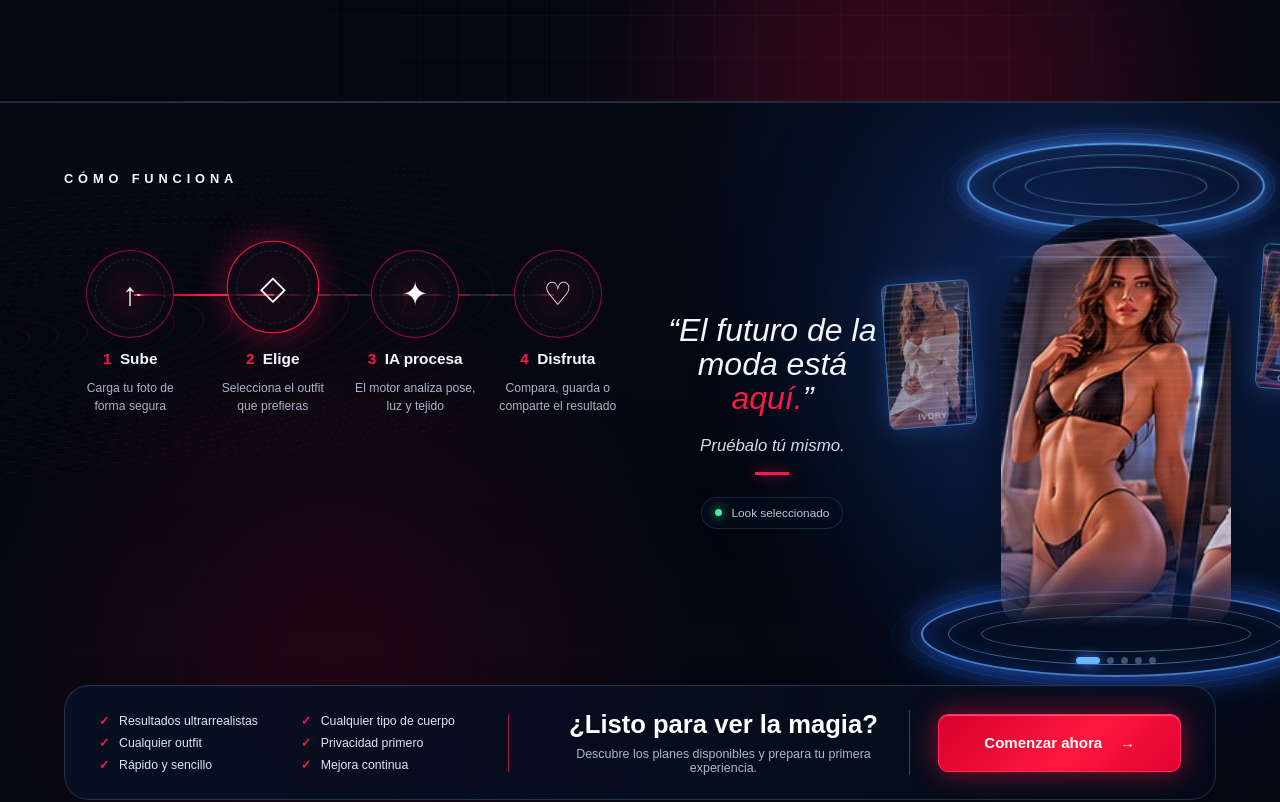
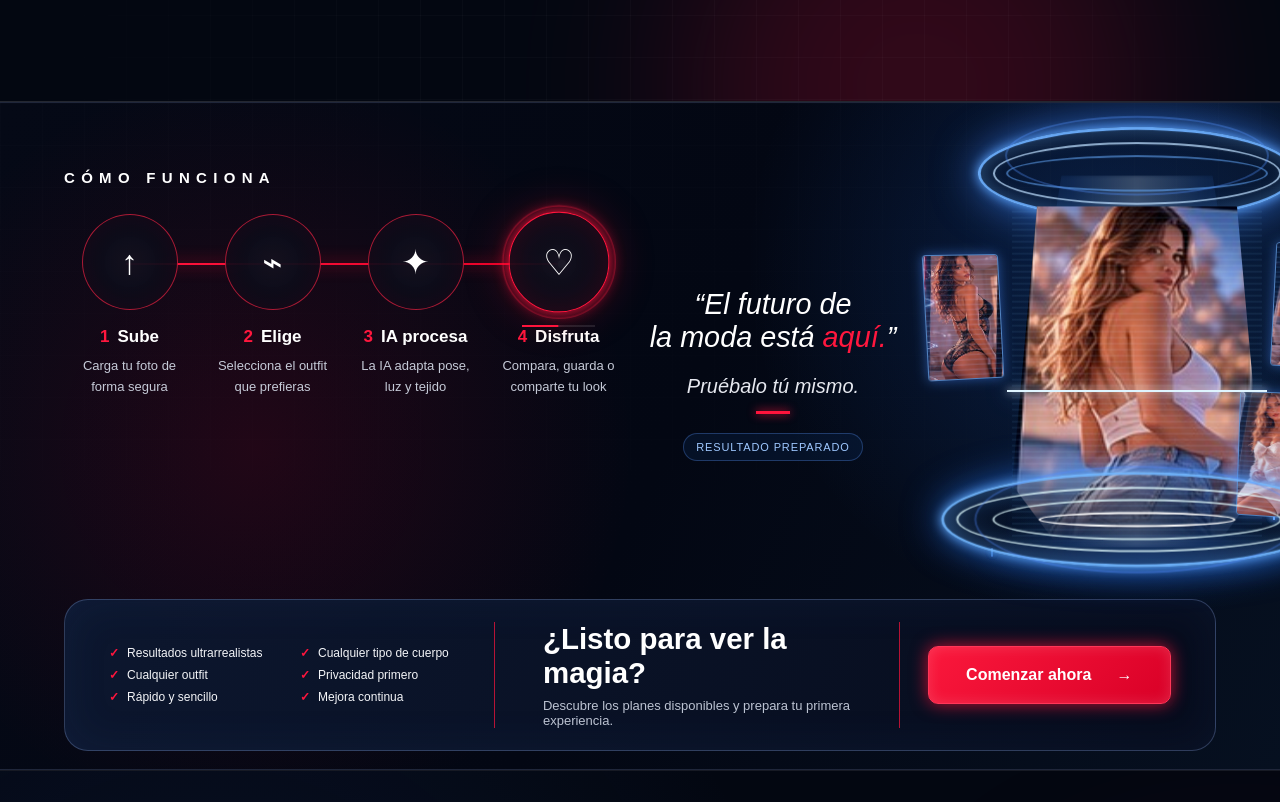
Before and after one commit to Frankolvdev/tryon_landing, a Next.js app: page / in a window 1280 px wide. Shown: the part 1578-2380 px from the top of the page. Built offline with nearby package versions, Linux system fonts and the light colour scheme; no server answers.

Commit message:
fix: match animated holographic how it works reference

```diff
--- a/src/components/landing/how-it-works-section.tsx
+++ b/src/components/landing/how-it-works-section.tsx
@@ -1,185 +1,242 @@
 "use client";
 
 import Image from "next/image";
-import { useEffect, useMemo, useState } from "react";
+import { useCallback, useEffect, useMemo, useRef, useState } from "react";
 import styles from "./how-it-works-section.module.css";
 
-const ROTATION_MS = 4200;
+const STEP_DURATION_MS = 2000;
 
 const steps = [
-  { number: "1", title: "Sube", detail: "Carga tu foto de forma segura", icon: "↑", signal: "Imagen preparada" },
-  { number: "2", title: "Elige", detail: "Selecciona el outfit que prefieras", icon: "◇", signal: "Look seleccionado" },
-  { number: "3", title: "IA procesa", detail: "El motor analiza pose, luz y tejido", icon: "✦", signal: "Análisis visual activo" },
-  { number: "4", title: "Disfruta", detail: "Compara, guarda o comparte el resultado", icon: "♡", signal: "Resultado listo" },
+  {
+    number: "1",
+    title: "Sube",
+    detail: "Carga tu foto de forma segura",
+    icon: "upload",
+    signal: "Foto cargada",
+    lookIndex: 4,
+  },
+  {
+    number: "2",
+    title: "Elige",
+    detail: "Selecciona el outfit que prefieras",
+    icon: "hanger",
+    signal: "Outfit seleccionado",
+    lookIndex: 0,
+  },
+  {
+    number: "3",
+    title: "IA procesa",
+    detail: "La IA adapta pose, luz y tejido",
+    icon: "ai",
+    signal: "Procesamiento de IA",
+    lookIndex: 2,
+  },
+  {
+    number: "4",
+    title: "Disfruta",
+    detail: "Compara, guarda o comparte tu look",
+    icon: "heart",
+    signal: "Resultado preparado",
+    lookIndex: 4,
+  },
 ] as const;
 
 const looks = [
-  { src: "/images/landing/look-1.jpg", label: "Noir" },
-  { src: "/images/landing/look-2.jpg", label: "Ivory" },
-  { src: "/images/landing/look-3.jpg", label: "Crimson" },
-  { src: "/images/landing/look-4.jpg", label: "Lace" },
-  { src: "/images/landing/look-5.jpg", label: "Denim" },
+  { src: "/images/landing/look-1.jpg", label: "Look negro" },
+  { src: "/images/landing/look-2.jpg", label: "Look claro" },
+  { src: "/images/landing/look-3.jpg", label: "Vestido rojo" },
+  { src: "/images/landing/look-4.jpg", label: "Look editorial" },
+  { src: "/images/landing/look-5.jpg", label: "Look denim" },
 ] as const;
 
-function nextDifferentIndex(current: number, length: number) {
-  if (length < 2) return 0;
-  const offset = 1 + Math.floor(Math.random() * (length - 1));
-  return (current + offset) % length;
+function StepIcon({ type }: { type: (typeof steps)[number]["icon"] }) {
+  if (type === "upload") {
+    return <span className={styles.iconUpload} aria-hidden="true">↑</span>;
+  }
+  if (type === "hanger") {
+    return <span className={styles.iconHanger} aria-hidden="true">⌁</span>;
+  }
+  if (type === "ai") {
+    return <span className={styles.iconAi} aria-hidden="true">✦</span>;
+  }
+  return <span className={styles.iconHeart} aria-hidden="true">♡</span>;
 }
 
-function shuffledIndexes(excluded: number) {
-  return looks
-    .map((_, index) => index)
-    .filter((index) => index !== excluded)
-    .sort(() => Math.random() - 0.5)
-    .slice(0, 3);
+function distinctPanels(activeIndex: number, seed: number) {
+  const pool = looks.map((_, index) => index).filter((index) => index !== activeIndex);
+  const rotated = pool.map((_, index) => pool[(index + seed) % pool.length]);
+  return rotated.slice(0, 3);
 }
 
 export function HowItWorksSection() {
   const [activeStep, setActiveStep] = useState(0);
-  const [activeLook, setActiveLook] = useState(2);
-  const [panelIndexes, setPanelIndexes] = useState([0, 1, 4]);
+  const [cycle, setCycle] = useState(0);
   const [paused, setPaused] = useState(false);
-  const [cycle, setCycle] = useState(0);
+  const resumeTimer = useRef<number | null>(null);
+
+  const activeLookIndex = steps[activeStep].lookIndex;
+  const activeLook = looks[activeLookIndex];
+  const panelIndexes = useMemo(
+    () => distinctPanels(activeLookIndex, cycle % 4),
+    [activeLookIndex, cycle],
+  );
+
+  const advance = useCallback(() => {
+    setActiveStep((current) => (current + 1) % steps.length);
+    setCycle((current) => current + 1);
+  }, []);
 
   useEffect(() => {
     if (paused) return;
+    const timer = window.setInterval(advance, STEP_DURATION_MS);
+    return () => window.clearInterval(timer);
+  }, [advance, paused]);
 
-    const timer = window.setInterval(() => {
-      setActiveStep((current) => (current + 1) % steps.length);
-      setActiveLook((current) => {
-        const next = nextDifferentIndex(current, looks.length);
-        setPanelIndexes(shuffledIndexes(next));
-        return next;
-      });
+  useEffect(() => () => {
+    if (resumeTimer.current) window.clearTimeout(resumeTimer.current);
+  }, []);
+
+  const chooseStep = (index: number) => {
+    setActiveStep(index);
     setCycle((current) => current + 1);
-    }, ROTATION_MS);
-
-    return () => window.clearInterval(timer);
-  }, [paused]);
+    setPaused(true);
+    if (resumeTimer.current) window.clearTimeout(resumeTimer.current);
+    resumeTimer.current = window.setTimeout(() => setPaused(false), STEP_DURATION_MS);
+  };
 
   const currentStep = steps[activeStep];
-  const currentLook = useMemo(() => looks[activeLook], [activeLook]);
-
-  const selectStep = (index: number) => {
-    setActiveStep(index);
-    setCycle((current) => current + 1);
-  };
-
-  const selectLook = (index: number) => {
-    setActiveLook(index);
-    setPanelIndexes(shuffledIndexes(index));
-    setCycle((current) => current + 1);
-  };
 
   return (
-    <section
-      className={styles.section}
-      id="how-it-works"
-      aria-labelledby="how-it-works-title"
-      onMouseEnter={() => setPaused(true)}
-      onMouseLeave={() => setPaused(false)}
-      onFocusCapture={() => setPaused(true)}
-      onBlurCapture={() => setPaused(false)}
-    >
-      <div className={styles.noise} aria-hidden="true" />
-      <div className={styles.redWave} aria-hidden="true" />
-      <div className={styles.blueGlow} aria-hidden="true" />
+    <section id="como-funciona" className={styles.section} aria-labelledby="how-title">
+      <div className={styles.ambient} aria-hidden="true" />
+      <div className={styles.topGrid}>
+        <div className={styles.processArea}>
+          <p className={styles.eyebrow} id="how-title">CÓMO FUNCIONA</p>
 
-      <div className={styles.mainGrid}>
-        <div className={styles.workflowColumn}>
-          <p className={styles.kicker} id="how-it-works-title">CÓMO FUNCIONA</p>
-
-          <div className={styles.steps} role="tablist" aria-label="Pasos del proceso Try-On">
-            <div className={styles.connector} aria-hidden="true">
-              <span style={{ width: `${(activeStep / (steps.length - 1)) * 100}%` }} />
-              {!paused && <i key={cycle} className={styles.timelineRunner} />}
+          <div className={styles.timeline} role="tablist" aria-label="Pasos del proceso Try-On">
+            <div className={styles.timelineRail} aria-hidden="true">
+              <span
+                className={styles.timelineFill}
+                style={{ width: `${(activeStep / (steps.length - 1)) * 100}%` }}
+              />
+              <span
+                className={styles.timelinePulse}
+                style={{ left: `${(activeStep / (steps.length - 1)) * 100}%` }}
+              />
             </div>
 
             {steps.map((step, index) => (
               <button
+                key={step.number}
                 type="button"
                 role="tab"
                 aria-selected={activeStep === index}
-                aria-controls="how-it-works-visual"
                 className={`${styles.step} ${activeStep === index ? styles.stepActive : ""}`}
-                key={step.title}
-                onClick={() => selectStep(index)}
+                onClick={() => chooseStep(index)}
               >
-                <span className={styles.iconRing} aria-hidden="true"><span>{step.icon}</span></span>
-                <span className={styles.stepTitle}><b>{step.number}</b> {step.title}</span>
+                <span className={styles.stepCircle}>
+                  <span className={styles.stepOrbit} aria-hidden="true" />
+                  <StepIcon type={step.icon} />
+                </span>
+                <span className={styles.stepTitleRow}>
+                  <strong>{step.number}</strong>
+                  <b>{step.title}</b>
+                </span>
                 <span className={styles.stepDetail}>{step.detail}</span>
+                {activeStep === index && (
+                  <span className={styles.stepTimer} aria-hidden="true" key={`timer-${cycle}-${index}`} />
+                )}
               </button>
             ))}
           </div>
         </div>
 
-        <div className={styles.quoteColumn} aria-live="polite">
-          <blockquote>“El futuro de la moda está <em>aquí.</em>”</blockquote>
+        <div className={styles.quoteBlock}>
+          <blockquote>
+            “El futuro de<br />la moda está <em>aquí.</em>”
+          </blockquote>
           <p>Pruébalo tú mismo.</p>
-          <span className={styles.quoteLine} />
-          <div className={styles.liveSignal}><i aria-hidden="true" />{currentStep.signal}</div>
+          <span className={styles.quoteLine} aria-hidden="true" />
+          <span className={styles.liveSignal}>{currentStep.signal}</span>
         </div>
 
-        <div className={styles.stage} id="how-it-works-visual" role="tabpanel" tabIndex={0}>
-          <div className={styles.ceilingRing} aria-hidden="true"><span /><span /><span /></div>
-          <div className={styles.floorRing} aria-hidden="true"><span /><span /><span /></div>
+        <div
+          className={styles.hologramStage}
+          onMouseEnter={() => setPaused(true)}
+          onMouseLeave={() => setPaused(false)}
+        >
+          <div className={styles.ceilingRing} aria-hidden="true">
+            <span /><span /><span />
+          </div>
           <div className={styles.lightBeam} aria-hidden="true" />
-          <div className={styles.scanLine} aria-hidden="true" />
-          <div className={styles.dataParticles} aria-hidden="true">{Array.from({ length: 18 }, (_, index) => <i key={index} style={{ "--particle": index } as React.CSSProperties} />)}</div>
+          <div className={styles.scanLine} aria-hidden="true" key={`scan-${cycle}`} />
 
-          <div className={styles.modelCard} key={currentLook.src}>
+          <div className={styles.modelWrap} key={`model-${activeStep}-${cycle}`}>
             <Image
-              src={currentLook.src}
-              alt={`Modelo adulta con el estilo ${currentLook.label} en una demostración SFW de virtual try-on`}
+              src={activeLook.src}
+              alt={`Modelo adulta con ${activeLook.label}, demostración SFW`}
               fill
-              sizes="(max-width: 780px) 78vw, 360px"
+              priority={false}
+              sizes="(max-width: 760px) 72vw, 360px"
+              className={styles.modelImage}
             />
-            <div className={styles.modelShade} aria-hidden="true" />
             <div className={styles.modelHologram} aria-hidden="true" />
           </div>
 
-          <div className={styles.hologramPanels} aria-label="Looks holográficos de demostración">
-            {panelIndexes.map((lookIndex, panelIndex) => {
+          {panelIndexes.map((lookIndex, index) => {
             const look = looks[lookIndex];
             return (
               <button
+                key={`${cycle}-${lookIndex}-${index}`}
                 type="button"
-                  className={styles.hologramPanel}
-                  data-position={panelIndex}
-                  key={`${cycle}-${look.label}-${panelIndex}`}
-                  onClick={() => selectLook(lookIndex)}
-                  aria-label={`Cambiar al estilo ${look.label}`}
+                className={`${styles.holoCard} ${styles[`holoCard${index + 1}`]}`}
+                onClick={() => chooseStep((activeStep + index + 1) % steps.length)}
+                aria-label={`Vista holográfica: ${look.label}`}
               >
-                  <Image src={look.src} alt="" fill sizes="110px" />
-                  <span>{look.label}</span>
+                <Image src={look.src} alt="" fill sizes="100px" className={styles.holoImage} />
+                <span aria-hidden="true" />
               </button>
             );
           })}
+
+          <div className={styles.dataParticles} aria-hidden="true">
+            {Array.from({ length: 18 }, (_, index) => <i key={index} />)}
           </div>
 
-          <div className={styles.lookDots} aria-label="Selecciona una variante">
-            {looks.map((look, index) => (
+          <div className={styles.floorRings} aria-hidden="true">
+            <span /><span /><span /><span />
+          </div>
+          <div className={styles.stageReflection} aria-hidden="true" />
+
+          <div className={styles.stepDots} aria-label="Paso actual">
+            {steps.map((step, index) => (
               <button
+                key={step.number}
                 type="button"
-                className={activeLook === index ? styles.lookDotActive : ""}
-                key={look.label}
-                onClick={() => selectLook(index)}
-                aria-label={`Seleccionar estilo ${look.label}`}
-                aria-pressed={activeLook === index}
+                aria-label={`Ir al paso ${step.number}: ${step.title}`}
+                aria-pressed={activeStep === index}
+                className={activeStep === index ? styles.dotActive : ""}
+                onClick={() => chooseStep(index)}
               />
             ))}
           </div>
         </div>
       </div>
 
-      <div className={styles.ctaPanel}>
-        <ul aria-label="Beneficios principales">
-          <li>Resultados ultrarrealistas</li><li>Cualquier tipo de cuerpo</li><li>Cualquier outfit</li>
-          <li>Privacidad primero</li><li>Rápido y sencillo</li><li>Mejora continua</li>
+      <div className={styles.ctaBar}>
+        <ul className={styles.benefits}>
+          <li>Resultados ultrarrealistas</li>
+          <li>Cualquier tipo de cuerpo</li>
+          <li>Cualquier outfit</li>
+          <li>Privacidad primero</li>
+          <li>Rápido y sencillo</li>
+          <li>Mejora continua</li>
         </ul>
-        <div className={styles.ctaCopy}><h3>¿Listo para ver la magia?</h3><p>Descubre los planes disponibles y prepara tu primera experiencia.</p></div>
-        <a className={styles.ctaButton} href="#pricing">Comenzar ahora <span aria-hidden="true">→</span></a>
+        <div className={styles.ctaCopy}>
+          <h2>¿Listo para ver la magia?</h2>
+          <p>Descubre los planes disponibles y prepara tu primera experiencia.</p>
+        </div>
+        <a href="#precios" className={styles.ctaButton}>Comenzar ahora <span>→</span></a>
       </div>
     </section>
   );
```
Also changed, not shown: src/components/landing/how-it-works-section.module.css, 1 other file (tests, documents, lock files or other folders). Lines whose indentation alone changed are shown as unchanged.
